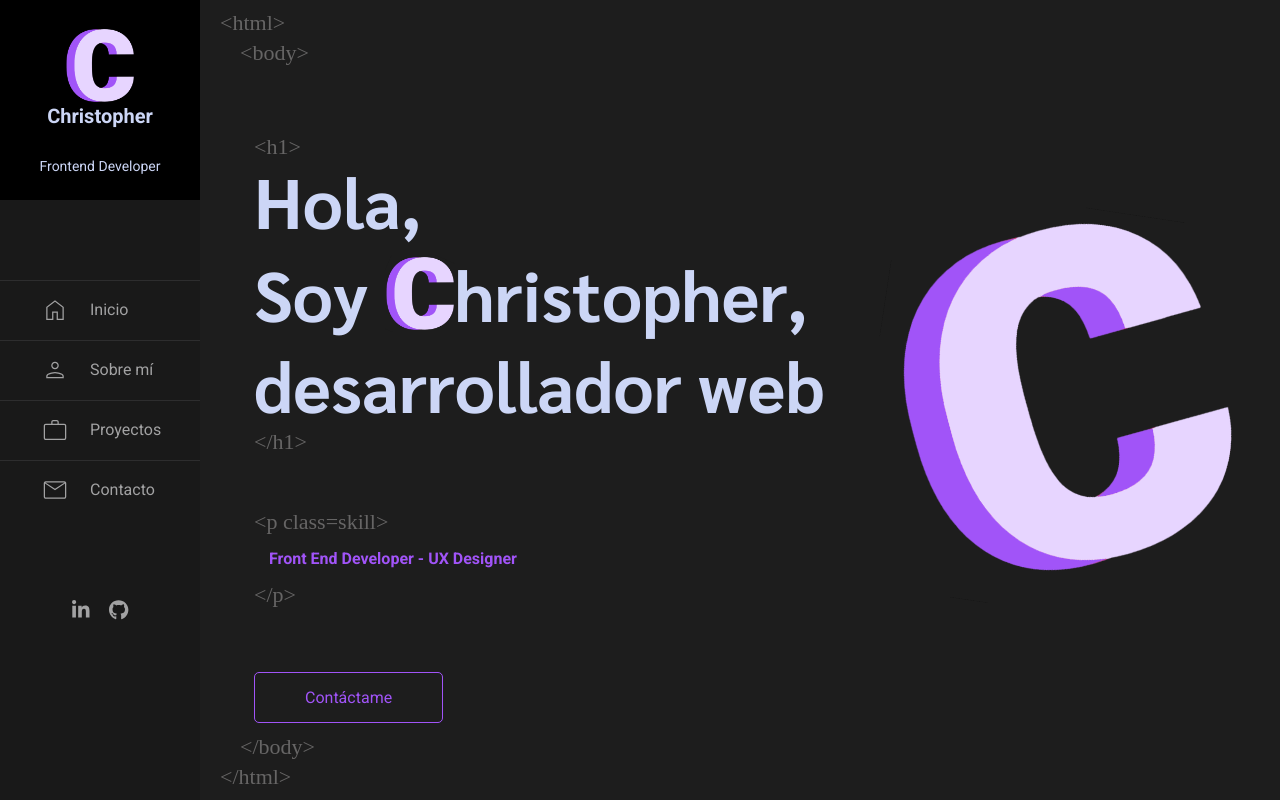
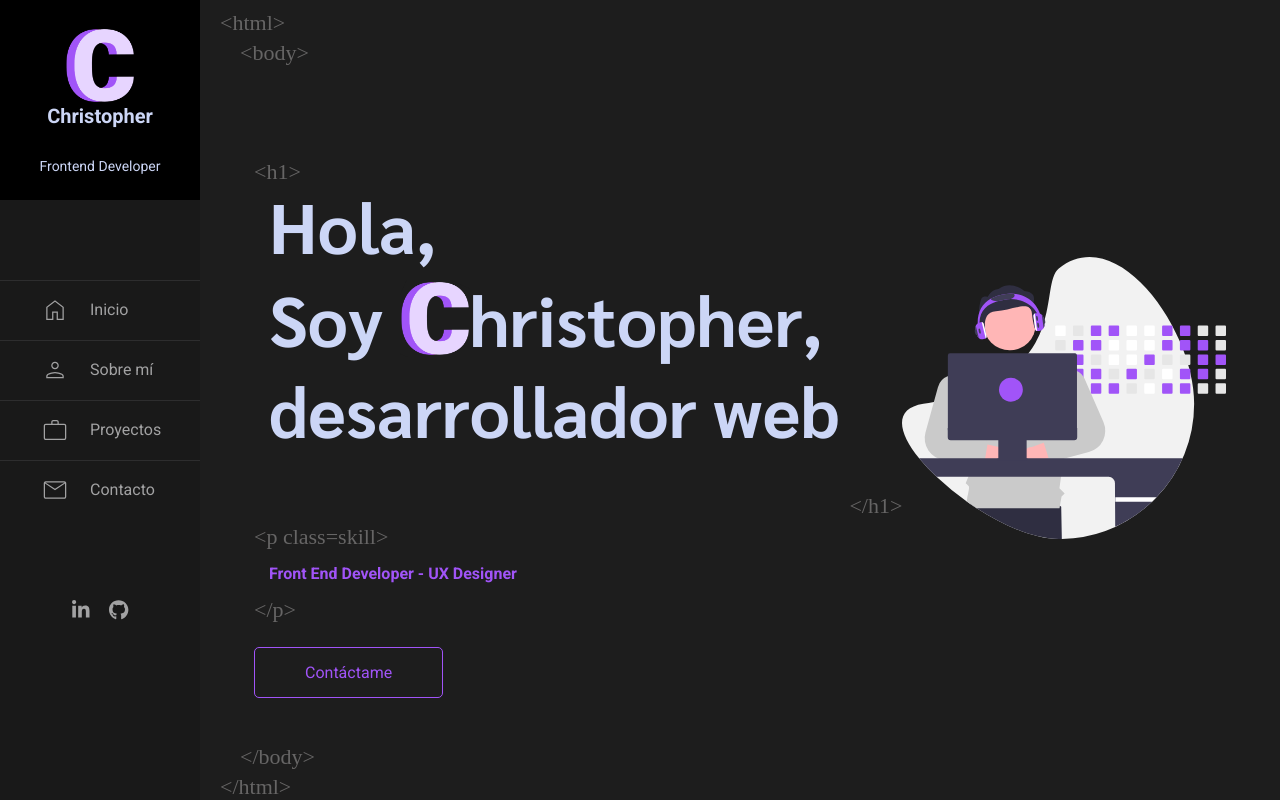
Before and after one commit to christopherqmendivel/portfolio_react, a React (Vite) app: page / in a window 1280 px wide. Built offline with nearby package versions, Linux system fonts and the light colour scheme; a web font is replaced by a local one.

Commit message:
update query portatil

```diff
--- a/src/components/Mapa.jsx
+++ b/src/components/Mapa.jsx
@@ -5,6 +5,7 @@ import {
   MarkerF,
   useLoadScript,
 } from "@react-google-maps/api";
+
 import logomapa from '../assets/other-assets/logomapa.png';
 
 const darkBlueMapStyles = [
@@ -136,7 +137,7 @@ function Mapa() {
                 icon={{
                   url: logomapa,
                   scaledSize: { width: 50, height: 50 },
-                  anchor: { x: 25, y: 50 }, // Ancla en la parte inferior central
+                  anchor: { x: 25, y: 50 }
                 }}
               >
                 {activeMarker === 1 ? (
--- a/src/pages/Inicio.jsx
+++ b/src/pages/Inicio.jsx
@@ -4,6 +4,7 @@ import { Link } from 'react-router-dom';
 
 import renderAnimatedSentence from '../helpers/AnimateLetters';
 import logo from '../assets/other-assets/logo-chrisv2.png';
+import coder from '../assets/other-assets/coder.svg'
 
 
 function Inicio() {
@@ -35,7 +36,7 @@ function Inicio() {
 
       <div className="logo-main">
         <img
-          src={logo}
+          src={coder}
           className="logo-home"
           alt="logo christopher"
         />
--- a/src/styles/base/_mixins.scss
+++ b/src/styles/base/_mixins.scss
@@ -19,3 +19,9 @@
         @content;
     }
 }
+
+@mixin portatil {
+    @media (min-width: 1200px) and (max-height: 660px) {
+        @content;
+    }
+}
--- a/src/styles/components/_home.scss
+++ b/src/styles/components/_home.scss
@@ -1,4 +1,5 @@
-@use '../base/variables' as v;
+@use '../base/variables'as v;
+@use '../base/mixins'as m;
 
 .home {
     display: flex;
@@ -44,7 +45,7 @@
             user-select: none;
             font-size: 2.2rem;
             position: absolute;
-            padding: 1rem 2rem;
+            padding: 0 2rem;
 
         }
 
@@ -72,7 +73,6 @@
         .logo-home {
             width: 100%;
             height: 100%;
-            transform: rotate(-15deg)
         }
     }
 
@@ -80,14 +80,19 @@
         color: v.$white;
         position: relative;
         padding-bottom: 6rem;
+        padding-left: 1.5rem;
 
         &::before {
             content: '<h1>';
             top: -2rem;
+            left: 0;
         }
+
         &::after {
             content: '</h1>';
-
+            display: inline-block;
+            bottom: -0.5rem;
+            padding-left: 1rem;
         }
 
         span {
@@ -111,7 +116,7 @@
 
     .skill-front {
         color: v.$gray-text;
-        margin: 6rem 0 6rem 0;
+        margin: 5rem 0 2rem 0;
         position: relative;
         padding-left: 1.5rem;
         color: v.$primary-c2;
@@ -151,6 +156,7 @@
 }
 
 .title {
+
     &::before,
     &::after {
         display: block;
@@ -162,3 +168,24 @@
         font-weight: 400;
     }
 }
+
+
+
+// MEDIA QUERYS
+
+@include m.portatil {
+    .home {
+        .title {
+            font-size: 5rem;
+            padding-bottom: 0;
+        }
+
+        .letterIcon {
+            width: 5rem !important;
+            top: .5rem !important;
+        }
+    }
+    .info {
+        margin-bottom: 5rem;
+    }
+}
```
Also changed, not shown: src/assets/other-assets/coder.svg (added).
